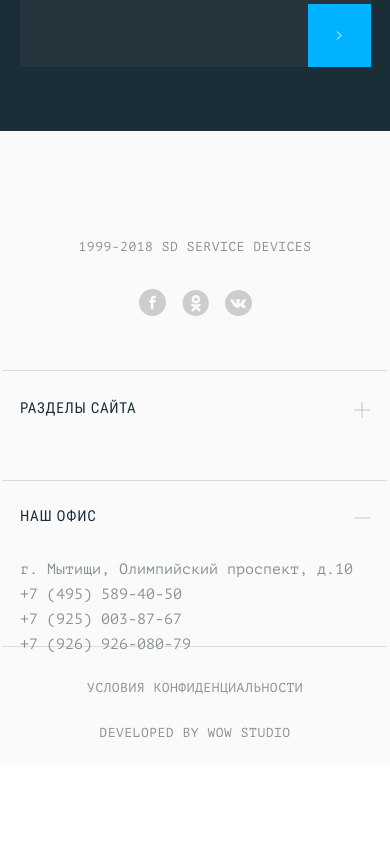
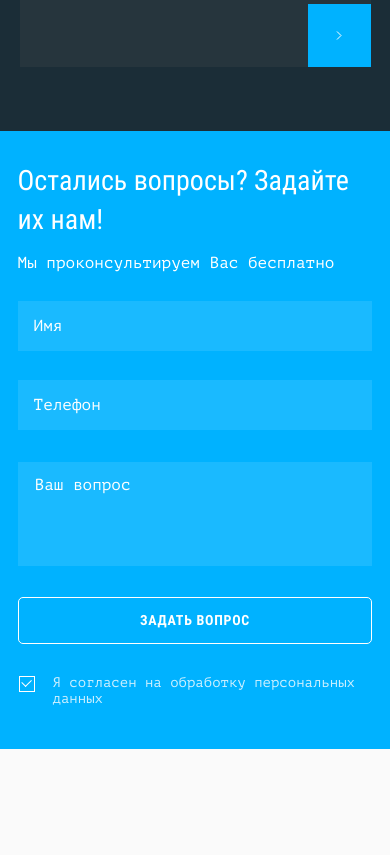
Before and after one commit to tkoshurnikova/smart-device, a website: page source/index.html in a window 390 px wide. Shown: the part 3252-4107 px from the top of the page. Before the commit the page ends 4017 px from the top, so only its background shows below. Drawn offline with nearby package versions, Linux system fonts and the light colour scheme; some packages are replaced by stand-ins of ours; files that its build step writes are made by us from their sources; a script that the page names is missing.

Commit message:
Форма

```diff
--- a/source/index.html
+++ b/source/index.html
@@ -49,7 +49,7 @@
             <h1>Печатные платы</h1>
             <p>
               производство и монтаж, поставка комплектующих, блоков и модулей
-              <a class="main-screen__button button button--main" href="#">
+              <a class="main-screen__button button button--main" href="#form-block">
                 <span class="button__mobile-hidden">Получить бесплатную консультацию</span>
                 <span class="button__only-mobile">Бесплатная консультация</span>
               </a>
@@ -140,6 +140,26 @@
               </a>
             </li>
           </ul>
+        </div>
+      </section>
+      <section class="form-block" id="form-block">
+        <div>
+          <form class="form" method="post">
+            <h2>Остались вопросы? Задайте их нам!</h2>
+            <p>Мы проконсультируем Вас бесплатно</p>
+            <p>
+              <label class="visually-hidden" for="name">Имя</label>
+              <input type="text" name="name" id="name" placeholder="Имя" aria-label="Имя" required>
+              <label class="visually-hidden" for="phone">Телефон</label>
+              <input type="tel" name="phone" id="phone" placeholder="Телефон" aria-label="Телефон" maxlength="17" required>
+            </p>
+            <textarea name="question" placeholder="Ваш вопрос" aria-label="Ваш вопрос" rows="5" required></textarea>
+            <p>
+              <button class="button button--white" type="submit">Задать вопрос</button>
+              <input class="visually-hidden" type="checkbox" name="personal-data" id="personal-data" aria-label="Согласие на обработку персональных данных" checked required>
+              <label for="personal-data">Я согласен на обработку персональных данных</label>
+            </p>
+          </form>
         </div>
       </section>
     </main>
@@ -243,6 +263,6 @@
       </div>
     </footer>
     <script src="js/accordion.js"></script>
-    <script src="js/smooth-scroll.js"></script>
+    <script src="js/phone.js"></script>
   </body>
 </html>
--- /dev/null
+++ b/source/js/phone.js
@@ -0,0 +1,52 @@
+'use strict';
+
+(function () {
+  var input = document.querySelector('#phone');
+  if (input) {
+    window.addEventListener('DOMContentLoaded', function () {
+      function setCursorPosition(pos, elem) {
+        elem.focus();
+        if (elem.setSelectionRange) {
+          elem.setSelectionRange(pos, pos);
+        } else if (elem.createTextRange) {
+          var range = elem.createTextRange();
+          range.collapse(true);
+          range.moveEnd('character', pos);
+          range.moveStart('character', pos);
+          range.select();
+        }
+      }
+
+      function mask(event) {
+        var matrix = '+7 (___) ___ ____';
+        var i = 0;
+        var def = matrix.replace(/\D/g, '');
+        var val = input.value.replace(/\D/g, '');
+
+        if (def.length >= val.length) {
+          val = def;
+        }
+        input.value = matrix.replace(/./g, function (a) {
+          if (/[_\d]/.test(a) && i < val.length) {
+            return val.charAt(i++);
+          } else if (i >= val.length) {
+            return '';
+          } else {
+            return a;
+          }
+        });
+        if (event.type === 'blur') {
+          if (input.value.length === 2) {
+            input.value = '';
+          }
+        } else {
+          setCursorPosition(input.value.length, input);
+        }
+      }
+
+      input.addEventListener('input', mask, false);
+      input.addEventListener('focus', mask, false);
+      input.addEventListener('blur', mask, false);
+    });
+  }
+})();
--- /dev/null
+++ b/source/sass/blocks/form-block.scss
@@ -0,0 +1,55 @@
+.form-block {
+  padding-top: 92px;
+  padding-bottom: 113px;
+  background-color: #00b2ff;
+  background-image:
+    url("../img/paper_airplane.svg"),
+    url("../img/triangles.svg"),
+    url("../img/triangle-2.svg"),
+    url("../img/triangle-1.svg");
+  background-repeat: no-repeat;
+  background-position:
+    25% 160px,
+    6% -51px,
+    105.5% 209px,
+    99% 90px;
+  background-size:
+    511px 288px,
+    776px 722px,
+    427px 404px,
+    260px 260px;
+}
+
+.form-block > div {
+  width: 610px;
+  box-sizing: border-box;
+  margin-left: auto;
+  margin-right: 18.2%;
+  padding-left: 15px;
+  padding-right: 25px;
+  background-color: #00b2ff;
+}
+
+@media (max-width: 1023px) {
+  .form-block {
+    padding-top: 80px;
+    padding-bottom: 104px;
+    background: #00b2ff;
+  }
+
+  .form-block > div {
+    margin: 0;
+    width: 100%;
+  }
+}
+
+@media (max-width: 767px) {
+  .form-block {
+    padding-top: 30px;
+    padding-bottom: 42px;
+  }
+
+  .form-block > div {
+    padding: 0 4.5%;
+  }
+}
--- /dev/null
+++ b/source/sass/blocks/form.scss
@@ -0,0 +1,222 @@
+.form {
+  display: flex;
+  justify-content: space-between;
+  flex-direction: column;
+}
+
+.form h2 {
+  margin: 0;
+  margin-left: -4px;
+  font-family: "Roboto Condensed", "Tahoma", sans-serif;
+  font-style: normal;
+  font-weight: 400;
+  font-size: 36px;
+  line-height: 51px;
+  color: #ffffff;
+}
+
+.form p {
+  display: flex;
+  justify-content: space-between;
+  margin: 0;
+  margin-top: 9px;
+  font-family: "PT Mono", "Cambria", serif;
+  font-style: normal;
+  font-weight: 400;
+  font-size: 16px;
+  line-height: 22px;
+  color: #ffffff;
+}
+
+.form p:last-of-type {
+  margin-top: 15px;
+}
+
+.form input,
+.form textarea {
+  color: #ffffff;
+  box-sizing: border-box;
+  border: none;
+  border-radius: 0;
+  background: rgba(255, 255, 255, 0.1);
+  cursor: pointer;
+
+  &:hover,
+  &:focus {
+    background: rgba(255, 255, 255, 0.2);
+  }
+}
+
+.form input[type="text"],
+.form input[type="tel"] {
+  width: 270px;
+  height: 50px;
+  padding: 14px;
+  padding-left: 16px;
+  margin-top: 40px;
+}
+
+.form textarea {
+  width: 100%;
+  height: 154px;
+  padding: 12px;
+  padding-left: 17px;
+  margin-top: 40px;
+  resize: none;
+}
+
+.form input::placeholder,
+.form textarea::placeholder {
+  font-family: "PT Mono", "Cambria", serif;
+  font-style: normal;
+  font-weight: 400;
+  font-size: 16px;
+  line-height: 22px;
+  color: #ffffff;
+}
+
+.form button {
+  margin-top: 29px;
+  width: 270px;
+}
+
+.form input[type="checkbox"] + label {
+  position: relative;
+  width: 230px;
+  padding-top: 39px;
+  padding-left: 70px;
+  font-family: "PT Mono", "Cambria", serif;
+  font-style: normal;
+  font-weight: 400;
+  font-size: 14px;
+  line-height: 16px;
+  color: rgba(255, 255, 255, 0.8);
+  cursor: pointer;
+}
+
+.form input[type="checkbox"] + label::before {
+  content: "";
+  display: block;
+  position: absolute;
+  top: 38px;
+  left: 38px;
+  width: 16px;
+  height: 16px;
+  box-sizing: border-box;
+  border: 1px solid #ffffff;
+  background-color: transparent;
+}
+
+.form input[type="checkbox"]:checked + label::after {
+  position: absolute;
+  content: "";
+  top: 41px;
+  left: 42px;
+  z-index: 5;
+  width: 7.5px;
+  height: 4.5px;
+  transform: rotate(-45deg);
+  border-left: 1px solid #ffffff;
+  border-bottom: 1px solid #ffffff;
+}
+
+.form input[type="checkbox"]:hover + label::before,
+.form input[type="checkbox"]:focus + label::before,
+.form input[type="checkbox"]:hover + label::after,
+.form input[type="checkbox"]:focus + label::after,
+.form input[type="checkbox"]:hover + label,
+.form input[type="checkbox"]:focus + label {
+  border-color: #ededed;
+  color: #ffffff;
+}
+
+@media (max-width: 1023px) {
+  .form {
+    padding-left: 76px;
+    padding-right: 62px;
+    padding-top: 0;
+  }
+
+  .form h2 {
+    font-size: 32px;
+    line-height: 45px;
+  }
+
+  .form p {
+    margin-top: 16px;
+  }
+
+  .form input[type="text"],
+  .form input[type="tel"] {
+    width: 47%;
+    margin-top: 37px;
+  }
+
+  .form textarea {
+    margin-top: 44px;
+    height: 159px;
+  }
+
+  .form button {
+    width: 279.88px;
+    height: 46.65px;
+  }
+
+  .form input[type="checkbox"] + label {
+    padding-right: 10px;
+  }
+}
+
+@media (max-width: 767px) {
+  .form {
+    padding-left: 0;
+    padding-right: 0;
+  }
+
+  .form h2 {
+    margin: 0;
+    font-size: 28px;
+    line-height: 39px;
+  }
+
+  .form p {
+    margin-top: -2px;
+    flex-direction: column;
+  }
+
+  .form p:first-of-type {
+    margin-top: 13px;
+  }
+
+  .form input[type="text"],
+  .form input[type="tel"] {
+    margin-top: 29px;
+    width: 100%;
+  }
+
+  .form textarea {
+    height: 104px;
+    margin-top: 32px;
+  }
+
+  .form button {
+    width: 100%;
+    margin-top: 16px;
+  }
+
+  .form input[type="checkbox"] + label {
+    padding-left: 35px;
+    padding-top: 31px;
+    width: 90%;
+  }
+
+  .form input[type="checkbox"] + label::before {
+    top: 32px;
+    left: 1px;
+  }
+
+  .form input[type="checkbox"]:checked + label::after {
+    top: 35px;
+    left: 4px;
+  }
+}
--- a/source/sass/blocks/page-footer.scss
+++ b/source/sass/blocks/page-footer.scss
@@ -271,6 +271,7 @@
 @media (max-width: 767px) {
   .page-footer {
     padding: 13px 5.1%;
+    padding-top: 35px;
   }
 
   .page-footer h3 {
--- a/source/sass/style.scss
+++ b/source/sass/style.scss
@@ -11,6 +11,8 @@
 @import "blocks/advantages.scss";
 @import "blocks/about.scss";
 @import "blocks/services.scss";
+@import "blocks/form-block.scss";
+@import "blocks/form.scss";
 @import "blocks/page-footer.scss";
 @import "blocks/accordion-element.scss";
 @import "blocks/visually-hidden";
```
Also changed, not shown: build/css/style.min.css, build/index.html, build/js/phone.js (added), 1 other file.
